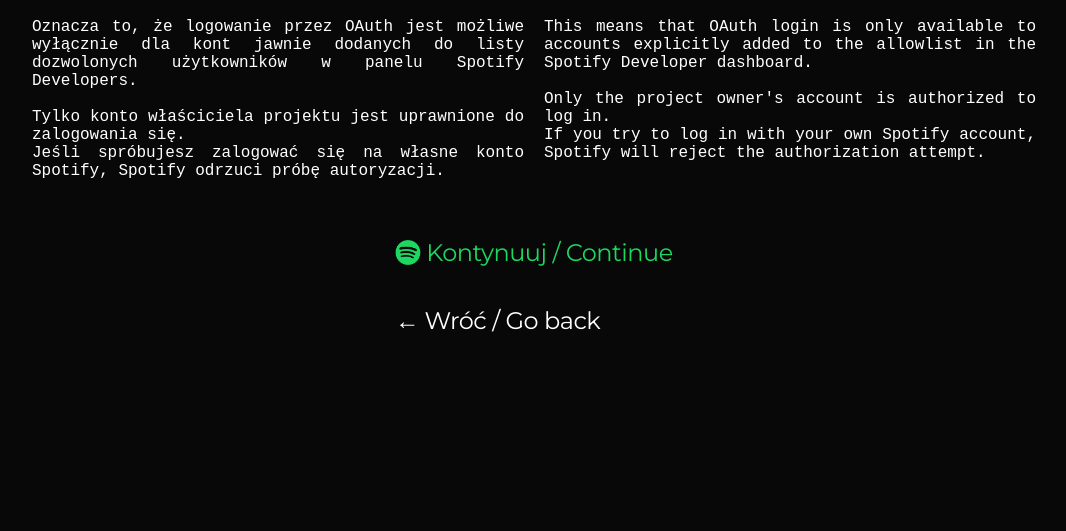
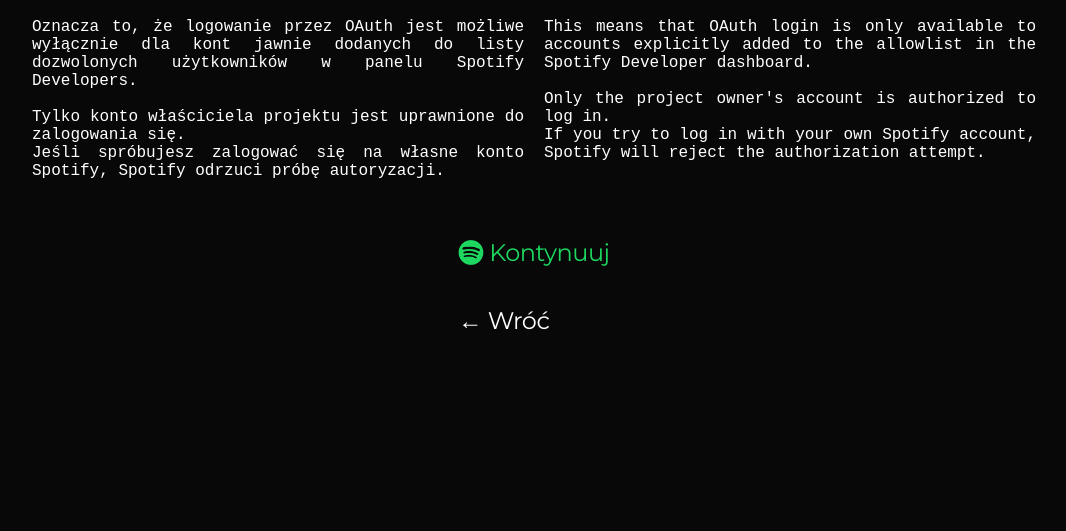
Before and after one commit to wiktorspryszynski/spotify_music_recommender, a Django app: page /music_recommender_app/spotify/login-info/ in a window 1280 px wide. Shown: the part 301-832 px from the top of the page, without its empty margins (106-1172 px from the left). Run offline with Django 5.2, Linux system fonts and the light colour scheme.

Commit message:
polish only

```diff
--- a/music_recommender_project/music_recommender_app/templates/login_info.html
+++ b/music_recommender_project/music_recommender_app/templates/login_info.html
@@ -35,10 +35,10 @@
 
             <div class="button-row">
                 <a class="main-button spotify-btn" href="/music_recommender_app/spotify/login/">
-                    <img src="{% static 'spotify-icon.png' %}" alt="Spotify" height="35px"> Kontynuuj / Continue
+                    <img src="{% static 'spotify-icon.png' %}" alt="Spotify" height="35px"> Kontynuuj
                 </a>
                 <a class="main-button demofile-btn" href="/">
-                    &larr; Wróć / Go back
+                    &larr; Wróć
                 </a>
             </div>
         </div>
```
